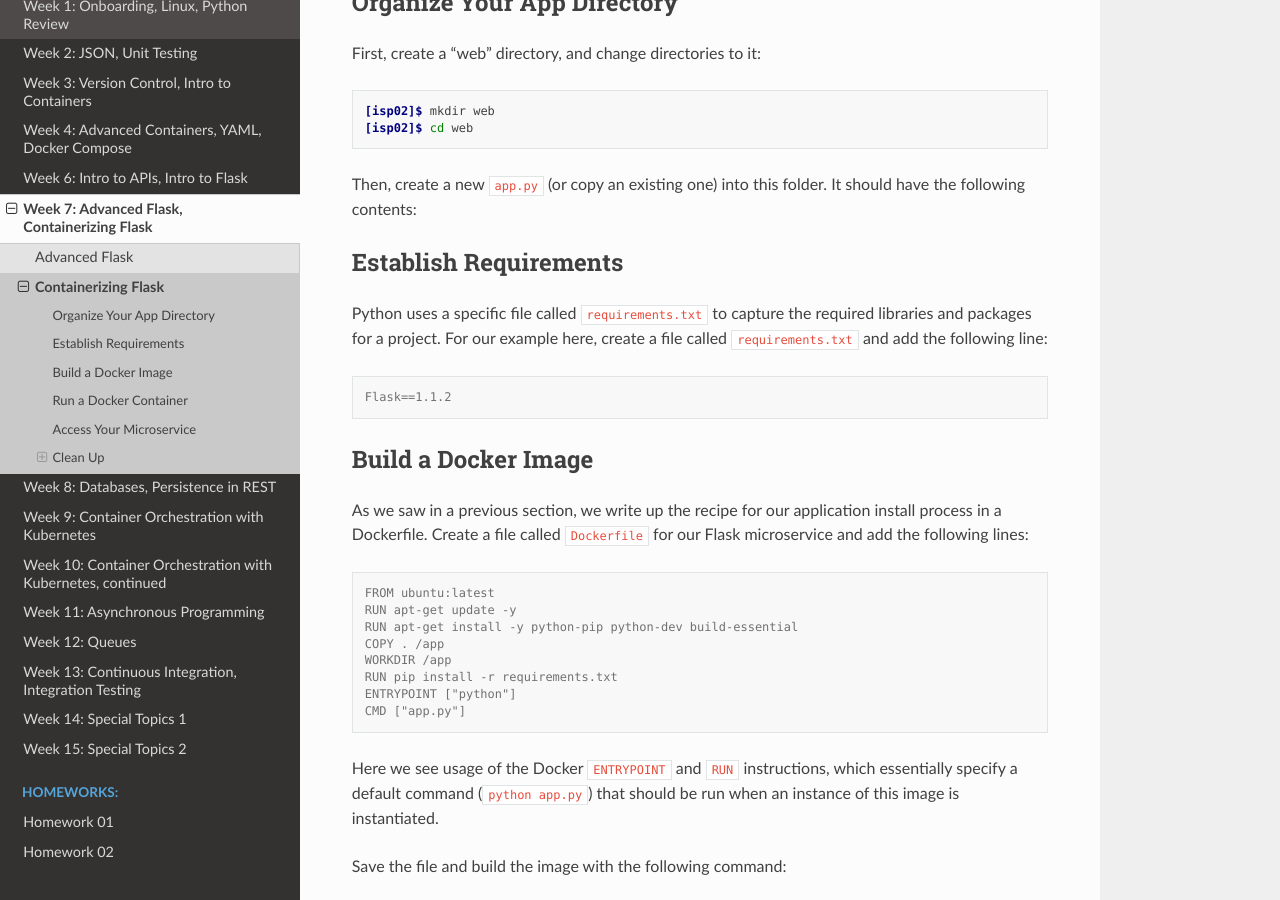
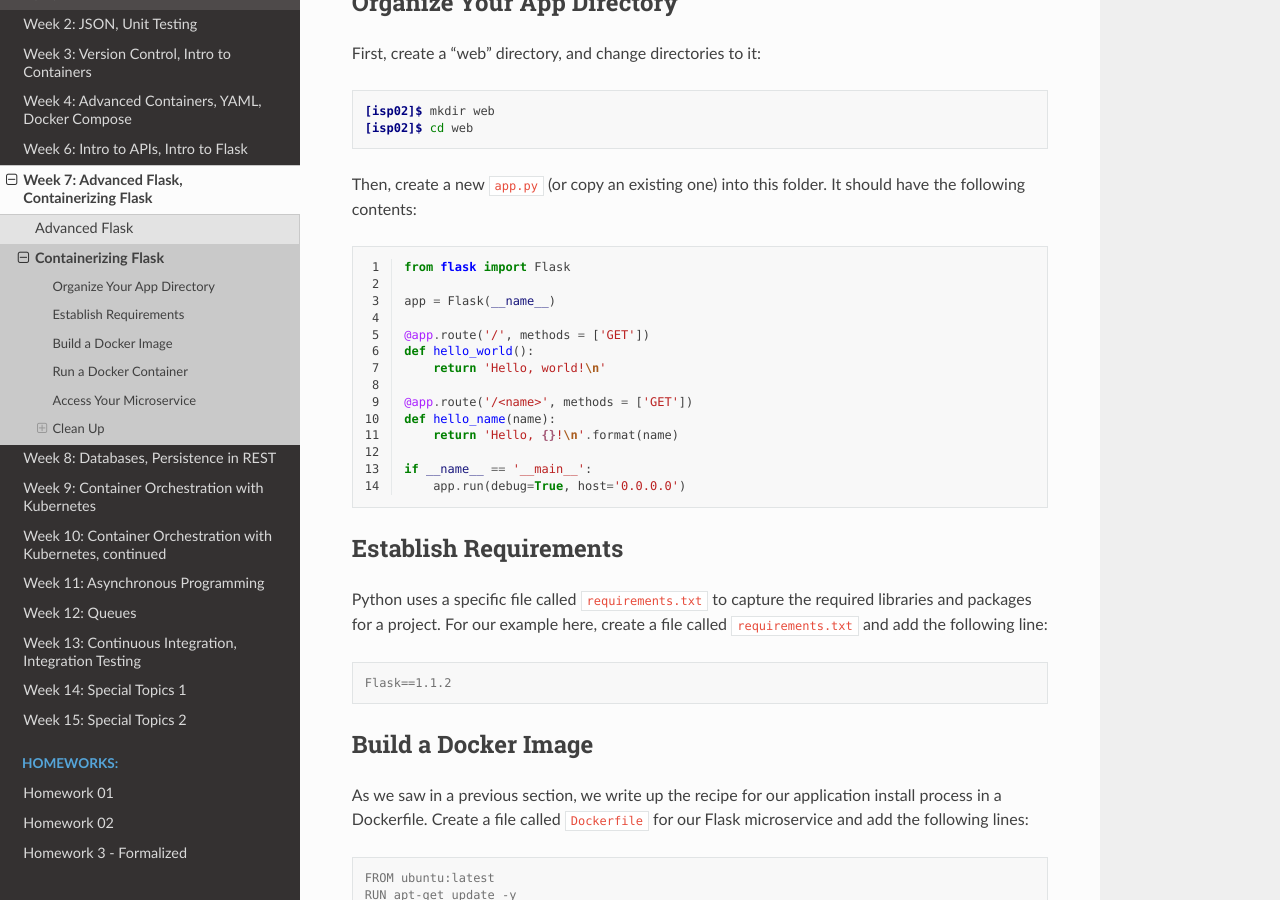
Before and after one commit to TACC/coe-332-sp21, a Sphinx documentation site: the page built from docs/week07/containerizing_flask.rst, in a window 1280 px wide and 900 px high, scrolled down 486 px. Built offline with Sphinx 7.4.7 and the Read the Docs theme 2.0.0, drawn with Linux system fonts in a browser that asks for light colours.

Commit message:
fixing a few typos, moving hw3

```diff
--- a/docs/index.rst
+++ b/docs/index.rst
@@ -39,6 +39,7 @@ web-accessible interface to their system.
 
    homework/homework01.rst
    homework/homework02.rst
+   homework/homework03.rst
 
 
 Additional Resources
--- a/docs/week07/containerizing_flask.rst
+++ b/docs/week07/containerizing_flask.rst
@@ -29,7 +29,7 @@ Then, create a new ``app.py`` (or copy an existing one) into this folder. It
 should have the following contents:
 
 .. code-block:: python3
-   ::linenos::
+   :linenos:
 
    from flask import Flask
 
--- a/docs/week08/databases_intro_redis.rst
+++ b/docs/week08/databases_intro_redis.rst
@@ -167,6 +167,7 @@ This saved a key in the Redis server (db=0) with key my_key and value my_value.
    - We can retrieve it with:
 
 .. code-block:: console
+
    >>> rd.get('my_key')
    Out[2]: b'my_value'
 
--- a/docs/week08/overview.rst
+++ b/docs/week08/overview.rst
@@ -9,5 +9,4 @@ our Redis database, and containerize both of our services.
 .. toctree::
    :maxdepth: 1
 
-   homework3
    databases_intro_redis
```
Also changed, not shown: docs/homework/homework03.rst (renamed from docs/week08/homework3.rst).
